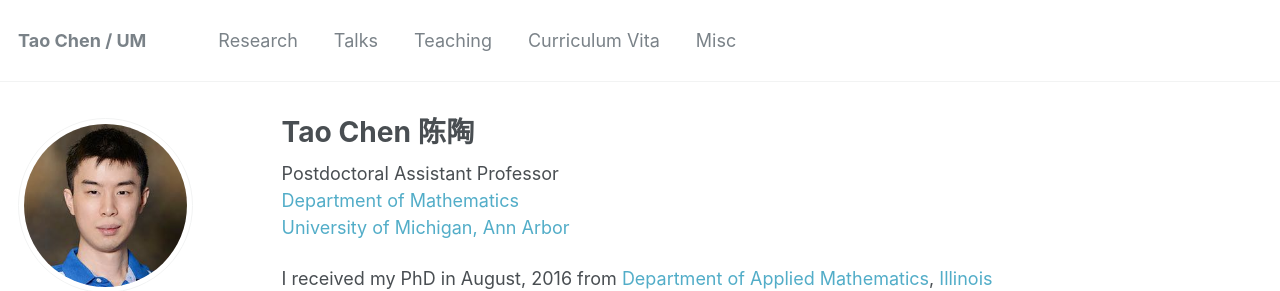
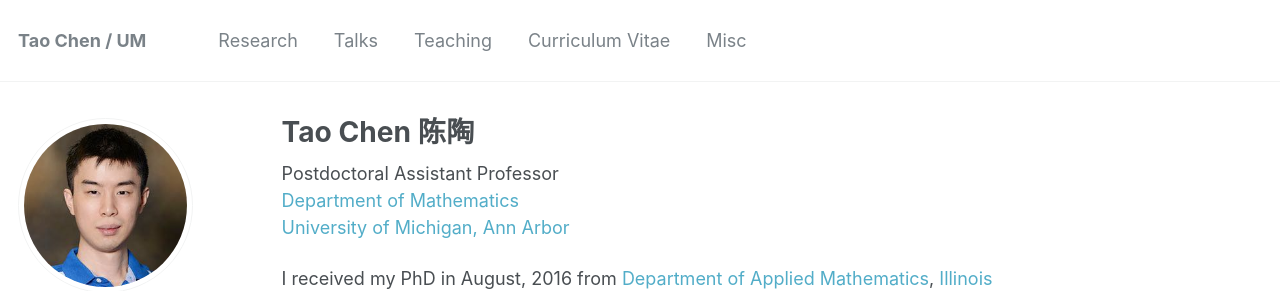
Before and after one commit to cherntodd/cherntodd.github.io, a Jekyll site: the page built from _pages/about.md, in a window 1280 px wide and 949 px high. Shown: the top 291 px of the window. Built offline with Jekyll 4.4.1, drawn with Linux system fonts in a browser that asks for light colours; some web fonts are replaced.

Commit message:
correct typo

```diff
--- a/_data/navigation.yml
+++ b/_data/navigation.yml
@@ -9,7 +9,7 @@ main:
   - title: "Teaching"
     url: /teaching/
 
-  - title: "Curriculum Vita"
+  - title: "Curriculum Vitae"
     url: /files/CV_TaoChen.pdf
 
   - title: "Misc"
```
